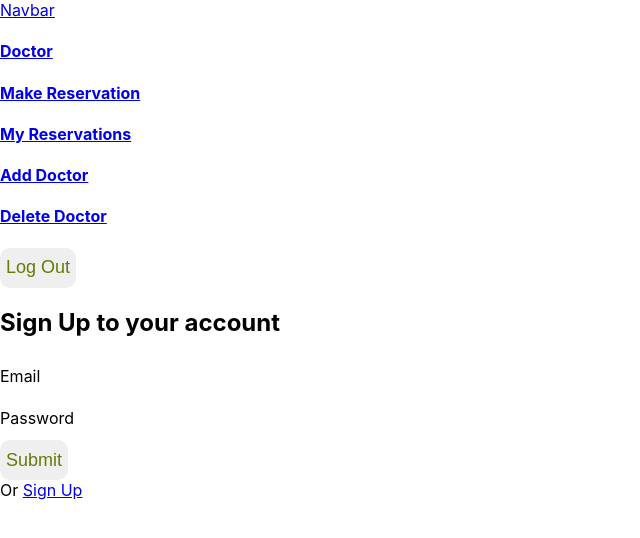
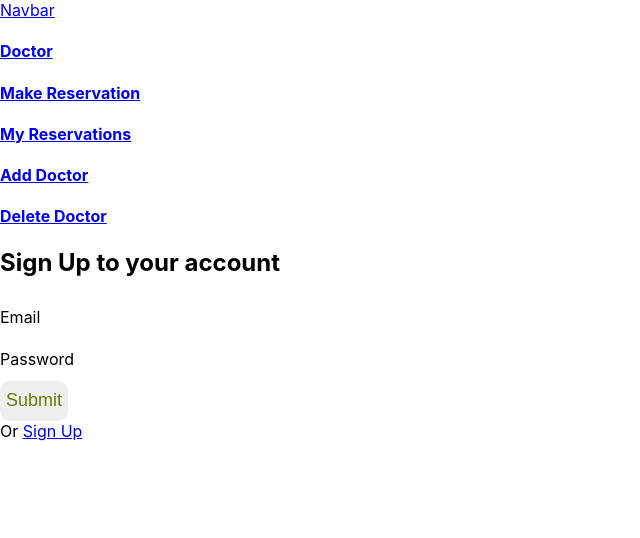
Before and after one commit to efoosag/appointment-front-end, a React (Create React App) app: page / in a window 1280 px wide. Shown: the top 538 px of the page, without its empty margins (0-640 px from the left). Built offline with nearby package versions, Linux system fonts and the light colour scheme; the HTML template or start-up script is replaced by a standard one.

Commit message:
add linters

```diff
--- a/src/features/navigation/Navigations.js
+++ b/src/features/navigation/Navigations.js
@@ -1,13 +1,6 @@
-import React from 'react'
-import { useNavigate } from 'react-router-dom'
+import React from 'react';
 
 function Navigations() {
-  const navigation = useNavigate();
-  const onLogOut = () => {
-    localStorage.removeItem("token")
-    navigation("/login")
-  }
-
   return (
     <nav className="navbar navbar-light bg-light w-25">
       <div className="container-fluid p-5">
@@ -28,22 +21,8 @@ function Navigations() {
       <div className="container-fluid p-2">
         <h4><a className="navbar-brand" href="/delete_doctor">Delete Doctor</a></h4>
       </div>
-        <div className="container-fluid p-2">
-          <button
-            onClick={onLogOut}
-            className="bg-red-500 hover:bg-red-700 text-white font-bold py-2 px-4 rounded"
-          >
-            Log Out
-          </button>
-        </div>
-        {/* <div className="container-fluid p-2">
-          <h4><a className="navbar-brand" href="/signup">Sign Up</a></h4>
-        </div>
-        <div className="container-fluid p-2">
-          <h4><a className="navbar-brand" href="/login">Login</a></h4>
-        </div> */}
     </nav>
-  )
+  );
 }
 
-export default Navigations
+export default Navigations;
```
Also changed, not shown: package.json (+15 -2 lines), .babelrc (added), .eslintrc.json (added), .stylelintrc.json (added), 1 other file (tests, documents, lock files or other folders). Lines whose indentation alone changed are shown as unchanged.
